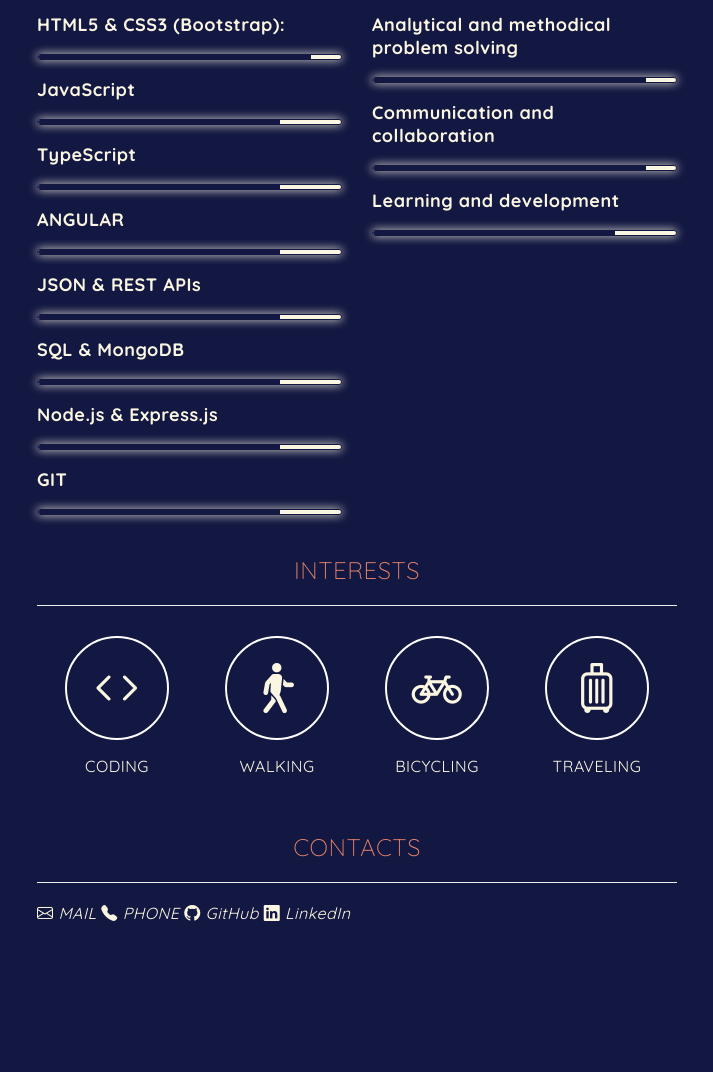
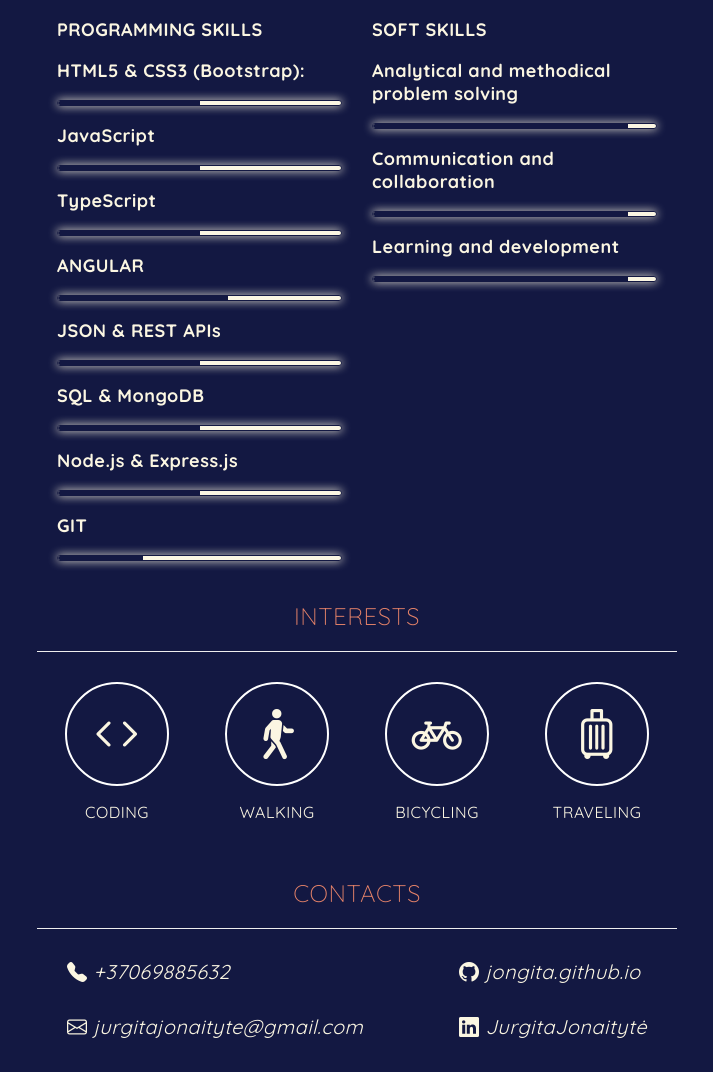
Before and after one commit to Jongita/CV, a website: page index.html in a window 1280 px wide. Shown: the part 1728-2800 px from the top of the page, without its empty margins (283-996 px from the left). Before the commit the page ends 2651 px from the top, so only its background shows below. Drawn offline with nearby package versions, Linux system fonts and the light colour scheme.

Commit message:
contacts

```diff
--- a/css/style.css
+++ b/css/style.css
@@ -23,18 +23,18 @@ body {
 
 }
 
+html {
+    scroll-behavior: smooth;
+}
+
 .headerinfo {
     text-align: center;
-    width: 60%;
+    width: 50%;
     display: flex;
     flex-direction: column;
     justify-content: center;
     align-items: center;
 }
-
-/* hr {
-    display: none;
-} */
 
 
 h1 {
@@ -96,12 +96,12 @@ h2 {
     color:var(--accent-color);
 }
 
-.education {
+.mainSections {
     width: 50%;
 }
 
 @media (max-width: 460px) {
-    .education {
+    .mainSections {
         width: 100%;
         margin: 0 30px;
     }
@@ -135,7 +135,6 @@ h2 {
 .expierenceContainer {
     width: 100%;
     display: flex;
-    /* padding: px; */
 }
 
 .expierenceContainer {
@@ -147,21 +146,14 @@ h2 {
     margin-top: 20px;
 }
 
-/* .restartContainer {
-    margin-top: 30px;
-} */
 
 .acordeon {
-    /* background-image: linear-gradient(to bottom, var(--text-color) 0%, var(--primary-color)10%); */
-
-    /* padding: 1rem; */
     width: 100%;
     display: flex;
     justify-content: space-between;
     align-items: center;
     cursor: pointer;
     display: flex;
-    /* padding: 5px; */
     font-size: 26px;
     color: var(--text-color);
 
@@ -180,7 +172,7 @@ h2 {
 .acordeon::after {
     font-family: "bootstrap-icons";
     content: "\F4FE";
-    font-size: 50px;
+    font-size: 40px;
 }
 
 .desc {
@@ -192,7 +184,6 @@ h2 {
     justify-content: space-between;
     background-color:var(--primary-color);
     width: 100%;
-    /* font-size: 20px; */
     text-align: left;
 }
 
@@ -216,20 +207,15 @@ h2 {
     display: flex;
     flex-direction: row;
     gap: 30px;
+    margin: 0 20px;
 }
 
 .skills {
     width: 80%;
-    /* margin: 30px auto; */
     color:var(--text-color);
     list-style: none;
 }
 
-/* .skills li {
-    display: flex;
-    align-items: center;
-    margin-bottom: 20px;
-} */
 
 .box {
     background: var(--text-color);
@@ -240,7 +226,6 @@ h2 {
     overflow: hidden;
     box-shadow: 0 0 10px;
     /* flex-grow: 1; */
-        /* Makes the box span the remaining width of the li */
 }
 
 .skills h3 {
@@ -256,13 +241,58 @@ h2 {
 }
 
 .html {
-    width: 90%;
-    animation: html 2s;
+    width: 50%;
+    animation: html 3s;
 }
 
-.css {
-    width: 80%;
-    animation: css 2s;
+.javascript {
+    width: 50%;
+    animation: javascript 3s;
+}
+
+.typecript {
+    width: 50%;
+    animation: typecript 3s;
+}
+
+.angular {
+    width: 60%;
+    animation: angular 3s;
+}
+
+.json {
+    width: 50%;
+    animation: json 3s;
+}
+
+.sql {
+    width: 50%;
+    animation: sql 3s;
+}
+
+.node {
+    width: 50%;
+    animation: node 3s;
+}
+
+.git {
+    width: 30%;
+    animation: git 3s;
+}
+
+.analytic {
+    width: 90%;
+    animation: analytic 3s;
+}
+
+.communication {
+    width: 90%;
+    animation: communication 3s;
+}
+
+.learning {
+    width: 90%;
+    animation: learning 3s;
 }
 
 @keyframes html {
@@ -270,6 +300,106 @@ h2 {
         width: 0%;
     }
     100%{
+        width: 50%;
+    }
+}
+
+@keyframes javascript {
+    0% {
+        width: 0%;
+    }
+
+    100% {
+        width: 50%;
+    }
+}
+
+@keyframes typecript {
+    0% {
+        width: 0%;
+    }
+
+    100% {
+        width: 50%;
+    }
+}
+
+@keyframes angular {
+    0% {
+        width: 0%;
+    }
+
+    100% {
+        width: 60%;
+    }
+}
+
+@keyframes json {
+    0% {
+        width: 0%;
+    }
+
+    100% {
+        width: 50%;
+    }
+}
+
+@keyframes sql {
+    0% {
+        width: 0%;
+    }
+
+    100% {
+        width: 50%;
+    }
+}
+
+@keyframes node {
+    0% {
+        width: 0%;
+    }
+
+    100% {
+        width: 50%;
+    }
+}
+
+@keyframes git {
+    0% {
+        width: 0%;
+    }
+
+    100% {
+        width: 30%;
+    }
+}
+
+@keyframes analytic {
+    0% {
+        width: 0%;
+    }
+
+    100% {
+        width: 90%;
+    }
+}
+
+@keyframes communication {
+    0% {
+        width: 0%;
+    }
+
+    100% {
+        width: 90%;
+    }
+}
+
+@keyframes learning {
+    0% {
+        width: 0%;
+    }
+
+    100% {
         width: 90%;
     }
 }
@@ -283,13 +413,13 @@ h2 {
 .icons i {
     font-size: 50px;
     padding: 20px;
-    width: 60px; /* Ensure width and height are equal */
+    width: 60px;
     height: 60px;
-    display: inline-flex; /* Center the icon vertically and horizontally */
+    display: inline-flex;
     justify-content: center;
     align-items: center;
     border: 2px solid white;
-    border-radius: 50%; /* This ensures a perfect circle */
+    border-radius: 50%;
 }
 
 .icons p{
@@ -298,3 +428,23 @@ h2 {
     justify-content: center;
     align-items: center;
 }
+
+.contacts {
+    margin: 30px;
+    display: flex;
+    justify-content:space-between;
+    padding-bottom: 100px;
+
+}
+
+.socials {
+    display: flex;
+    flex-direction: column;
+    gap: 30px;
+
+}
+.contacts i,a {
+    font-size: 20px;
+    color: var(--text-color);
+    text-decoration: none;
+}
--- a/index.html
+++ b/index.html
@@ -22,16 +22,16 @@
 
         <nav class="navibar">
             <p class="navi_links">
-                <a href="" class="menuitem" title="Skocit na vzdelani">EDUCATION</a>
-                <a href="" class="menuitem" title="Skocit na zkusenosti">WORK EXPERIENCE</a>
-                <a href="" class="menuitem" title="Skocit na konicky">SKILLS</a>
-                <a href="" class="menuitem" title="Skocit na konicky">INTEREST</a>
-                <a href="" class="menuitem" title="Skocit na kontakt">CONTACTS</a>
+                <a href="#experience">EDUCATION</a>
+                <a href="#work">WORK EXPERIENCE</a>
+                <a href="#skills">SKILLS</a>
+                <a href="#interests">INTEREST</a>
+                <a href="#contact">CONTACTS</a>
             </p>
         </nav>
     </section>
 
-    <section class="education" id="Collage">
+    <section class="mainSections" id="experience">
         <h2>EDUCATION</h2>
         <article>
             <ul>
@@ -51,7 +51,7 @@
         </article>
     </section>
 
-    <section class="education" id="Collage">
+    <section class="mainSections" id="work">
         <h2>WORK EXPERIENCE</h2>
         <article>
             <div class="expierenceContainer">
@@ -75,11 +75,7 @@
                         <li>
                             <p>Guide team activities with a strategic vision, consistently exceeding Facilities Management KPIs</p>
                         </li>
-
                     </ul>
-                    <!-- <p>Netflix is a streaming service that offers a wide variety of award-winning TV shows, movies, anime, documentaries, and more on thousands of internet-connected devices. <br>
-                        <br> You can watch as much as you want, whenever you want without a single commercial – all for one low monthly price. There's always something new to discover and new TV shows and movies are added every week!
-                    </p> -->
                 </div>
 
                 <div class="acordeon">
@@ -158,7 +154,7 @@
         </article>
     </section>
 
-    <section class="education" id="Collage">
+    <section class="mainSections" id="skills">
         <h2>SKILLS</h2>
         <div class="skillsAll">
             <div class="skills">
@@ -167,43 +163,43 @@
                     <h3>HTML5 & CSS3 (Bootstrap):</h3><span class="box"><span class="html"></span></span>
                 </li>
                 <li>
-                    <h3>JavaScript</h3><span class="box"><span class="css"></span></span>
+                    <h3>JavaScript</h3><span class="box"><span class="javascript"></span></span>
                 </li>
                 <li>
-                    <h3>TypeScript</h3><span class="box"><span class="css"></span></span>
+                    <h3>TypeScript</h3><span class="box"><span class="typecript"></span></span>
                 </li>
                 <li>
-                    <h3>ANGULAR</h3><span class="box"><span class="css"></span></span>
+                    <h3>ANGULAR</h3><span class="box"><span class="angular"></span></span>
                 </li>
                 <li>
-                    <h3>JSON & REST APIs</h3><span class="box"><span class="css"></span></span>
+                    <h3>JSON & REST APIs</h3><span class="box"><span class="json"></span></span>
                 </li>
                 <li>
-                    <h3>SQL & MongoDB</h3><span class="box"><span class="css"></span></span>
+                    <h3>SQL & MongoDB</h3><span class="box"><span class="sql"></span></span>
                 </li>
                 <li>
-                    <h3>Node.js & Express.js</h3><span class="box"><span class="css"></span></span>
+                    <h3>Node.js & Express.js</h3><span class="box"><span class="node"></span></span>
                 </li>
                 <li>
-                    <h3>GIT</h3><span class="box"><span class="css"></span></span>
+                    <h3>GIT</h3><span class="box"><span class="git"></span></span>
                 </li>
             </div>
             <div class="skills">
                 <h3>SOFT SKILLS</h3>
                 <li>
-                    <h3>Analytical and methodical problem solving</h3><span class="box"><span class="html"></span></span>
+                    <h3>Analytical and methodical problem solving</h3><span class="box"><span class="analytic"></span></span>
                 </li>
                 <li>
-                    <h3>Communication and collaboration</h3><span class="box"><span class="html"></span></span>
+                    <h3>Communication and collaboration</h3><span class="box"><span class="communication"></span></span>
                 </li>
                 <li>
-                    <h3>Learning and development</h3><span class="box"><span class="css"></span></span>
+                    <h3>Learning and development</h3><span class="box"><span class="learning"></span></span>
                 </li>
             </div>
         </div>
     </section>
 
-    <section class="education" id="Collage">
+    <section class="mainSections" id="interests">
         <h2>INTERESTS</h2>
         <div class="interests">
             <div class="icons">
@@ -225,22 +221,27 @@
         </div>
     </section>
 
-    <section class="education" id="Collage">
+    <section class="mainSections" id="contact">
         <h2>CONTACTS</h2>
-
-
+        <div class="contacts">
+            <div class="socials">
+                <i class="bi bi-telephone-fill">
+                    <span>+37069885632</span>
+                </i>
                 <i class="bi bi-envelope">
-            <span>MAIL</span>
+                    <span><a href="mailto:jurgitajonaityte@gmail.com">jurgitajonaityte@gmail.com</a></span>
                 </i>
-        <i class="bi bi-telephone-fill">
-            <span>PHONE</span>
-        </i>
+            </div>
+            <div class="socials">
                 <i class="bi bi-github">
-            <span>GitHub</span>
+                    <span><a href="https://github.com/Jongita">jongita.github.io</a></span>
                 </i>
                 <i class="bi bi-linkedin">
-            <span>LinkedIn</span>
+                    <span><a href="https://www.linkedin.com/in/jurgita-jonaityte-7b913798?utm_source=share&utm_campaign=share_via&utm_content=profile&utm_medium=ios_app">JurgitaJonaitytė</a></span>
                 </i>
-
+            </div>
+        </div>
     </section>
 </body>
+
+</html>
```
Also changed, not shown: css/clearfix.css (deleted, +0 -9 lines). Lines whose indentation alone changed are shown as unchanged.
